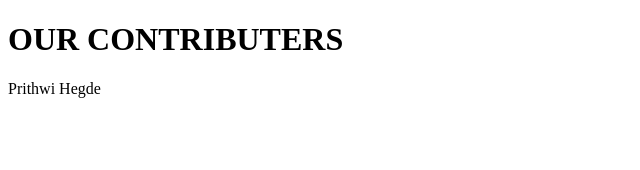
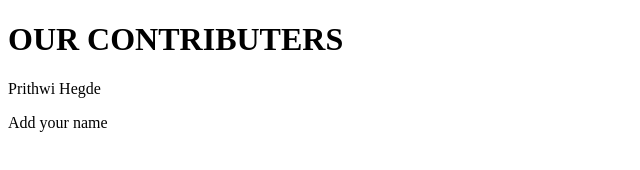
Before and after one commit to Prithwi32/GitubSession, a plain HTML site: page index.html in a window 1280 px wide. Shown: the whole page, without its empty margins (0-640 px from the left). Drawn offline with Linux system fonts and the light colour scheme.

Commit message:
add others name

```diff
--- a/index.html
+++ b/index.html
@@ -10,5 +10,6 @@
     <p>
         Prithwi Hegde
     </p>
+    <p>Add your name</p>
 </body>
 </html>
```
